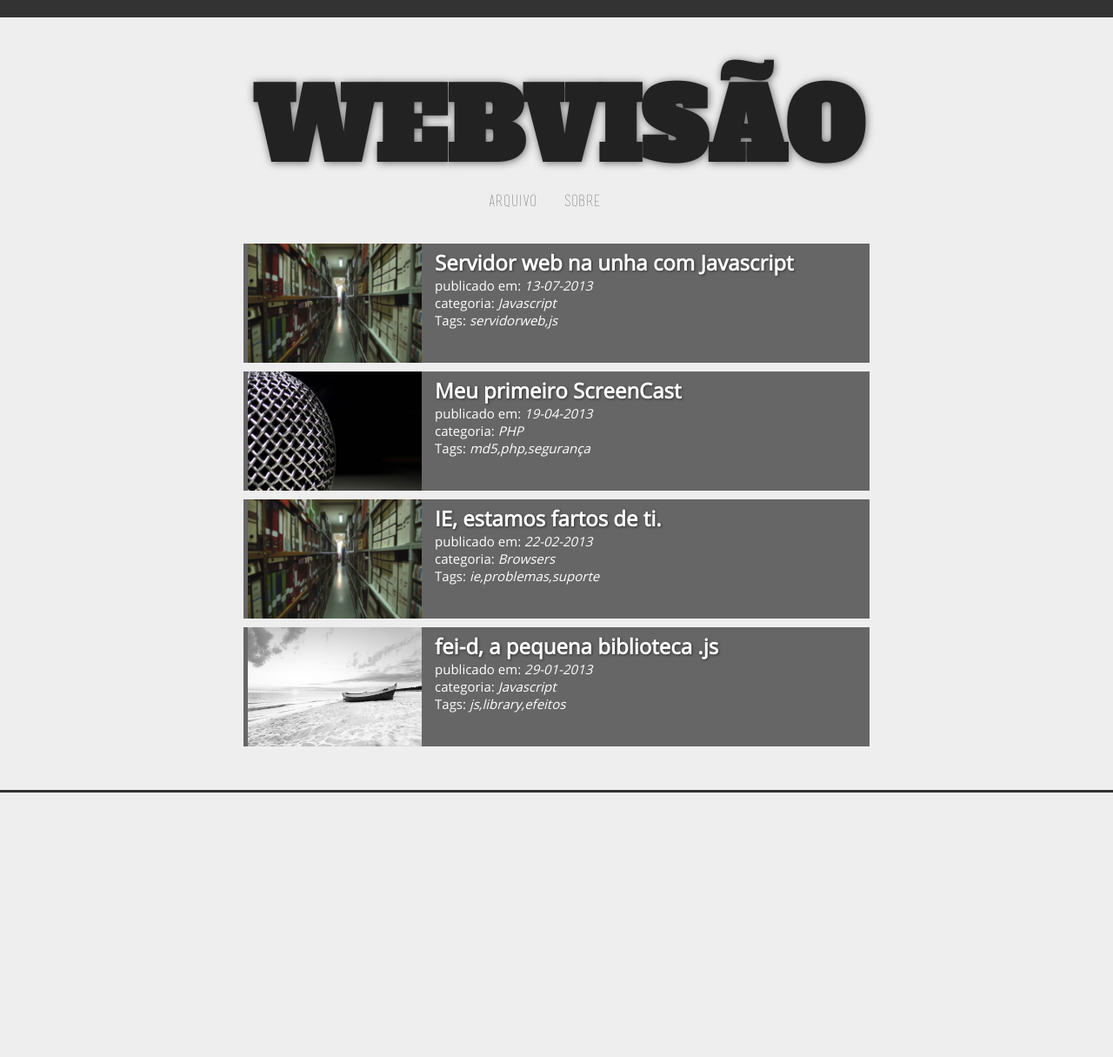
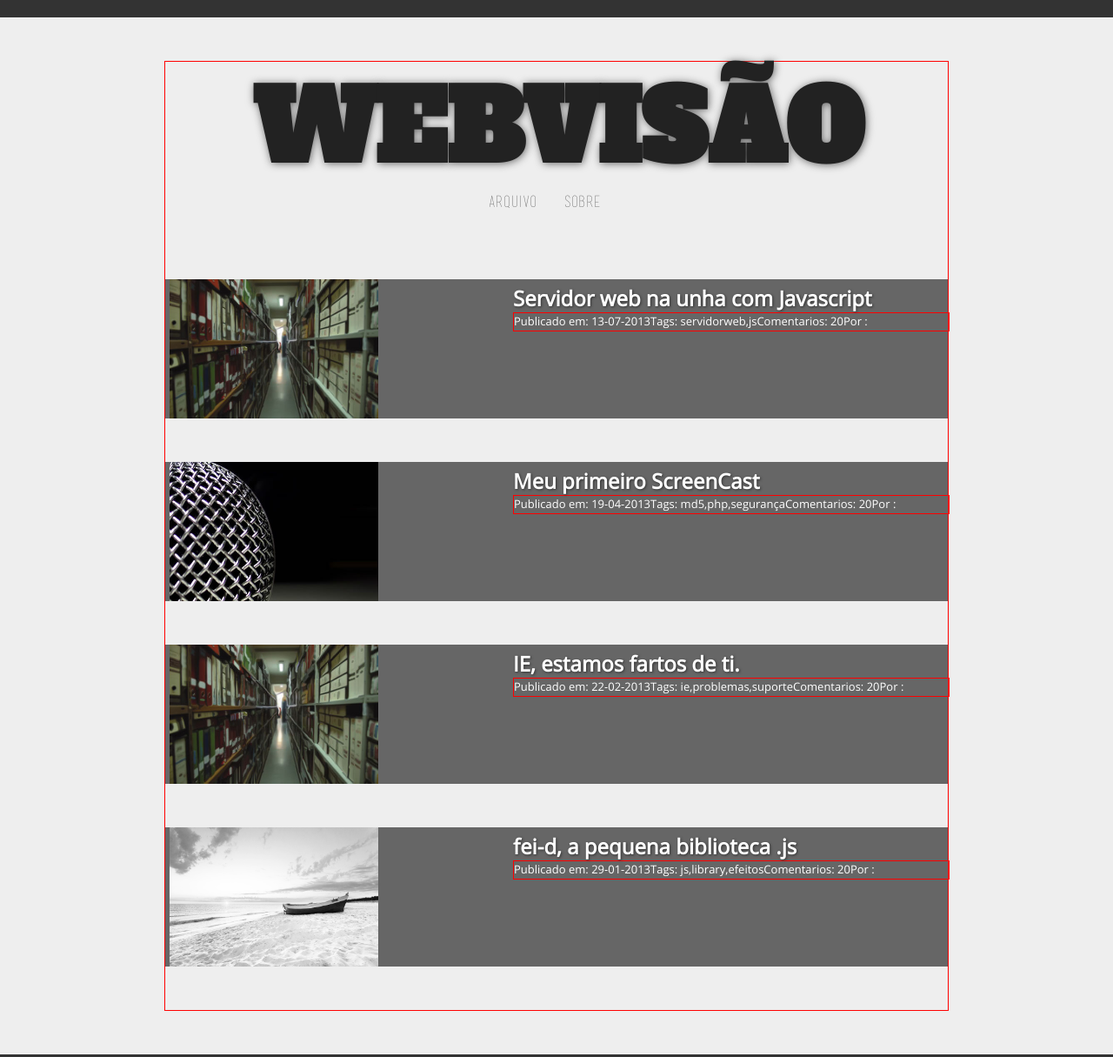
Before and after one commit to valdiney/blog, a Jekyll site: the page built from index.html, in a window 1280 px wide. Shown: the whole page at 87% size. Built offline with Jekyll 4.4.1, drawn with Linux system fonts in a browser that asks for light colours; before the commit the page ends 911 px from its top, so only the background shows below that.

Commit message:
Format post change

```diff
--- a/css/master.css
+++ b/css/master.css
@@ -20,6 +20,7 @@
 #wrap{
 	width:900px;
 	margin:50px auto;
+	border:1px solid red;
 }
 body, html{
 	background-color:#EEE;
@@ -55,15 +56,15 @@ nav{
 	font-family:"basicl";
 	font-size:18px;
 }
-ul{
+nav ul{
 	list-style:none;
 }
-ul li{
+nav ul li{
 	margin:0 0 0 22px;
 	cursor:pointer;
 	display:inline;
 }
-ul li ul{
+nav ul li ul{
 	position:absolute;
 	margin:3px 0 0 0;
 	opacity:0;
@@ -73,7 +74,7 @@ ul li ul{
 	-o-transition:opacity 2s;
 	transition:opacity 2s;
 }
-ul li ul li{
+nav ul li ul li{
 	background-color:#666;
 	color:#FFF;
 	padding:1px 3px;
@@ -109,18 +110,23 @@ h3{
 	text-align:left;
 	margin:15px 0;
 }
+
 /*CONTEUDO*/
+.wrap2{
+	width:900px;
+	margin:50px auto;
+}
+
 #conteudo{
 	width:100%;
 	margin:0 0 50px 0;
 }
 /*ESTILOS DO POST*/
 .post, .post-full{
-	width:80%;
-	height:137px;
-	margin:10px auto;
+	width:100%;
+	height:160px;
+	margin:0 0 50px 0;
 	background-color:#666;
-	/*border-radius:10px;*/
 }
 .post-full{
 	height:auto;
@@ -142,11 +148,11 @@ h3{
 	color:#EEE;
 }
 .post-full img{
-	width:721px;
+	width:720px;
 	height:300px;
 }
 .post-full .post-img{
-	width:721px;
+	width:720px;
 	height:300px;
 	margin:0 auto;
 }
@@ -164,14 +170,16 @@ h3{
 }
 .left-img{
 	float:left;
-	width:200px;
+	width:240px;
 	height:100%;
 	margin:0 0 0 5px;
 }
 .left-img img{
-	width: 200px;
+	width: 240px;
 	height: 100%;
 }
+
+
 /*Video*/
 iframe{
 	border:5px solid #EEE;
@@ -181,18 +189,26 @@ iframe{
 	float:right;
 	width:500px;
 	height:90%;
+	color:#FFF;
 	margin:5px 0 0 0;
 }
 .right-text p{
-	color:#FFF;
 	font-size:15px;
 }
-.info-extra{
-	font-size:10px;
+
+.info_about_post ul{
+	font-size:13px;
+	width:100%;
+	height:20px;
+	border:1px solid red;
 }
-.info-extra span{
-	font-style:italic;
+
+.info_about_post ul li{
+	display:inline;
+	float:left;
 }
+
+
 /*RODAPE*/
 footer{
 	width:100%;
--- a/index.html
+++ b/index.html
@@ -4,13 +4,25 @@ title: WebVisão - Outras formas de entender a Web
 ---
 
 {% for post in site.posts %}
+<!-- Inicio do wrap do contéudo -->
+<div class="wrap2">
 <article class="post">
 	<div class="left-img">
 		<img src="{{post.image}}">
 	</div>
 	<div class="right-text">
 		<a href="{{post.url}}"><h2>{{post.title}}</h2></a>
-		<p class="info-extra">publicado em: <span><time>{{post.date | date:"%d-%m-%Y"}}</time></span> <br> categoria: <span>{{post.categoria}}</span> <br> Tags: <span>{{post.tags}}</span></p>
+		<aside class="info_about_post">
+			<ul>
+				<li><div class="data"></div> Publicado em: <time>{{post.date | date:"%d-%m-%Y"}}</time></li>
+				<li><div class="tags"></div>Tags: {{post.tags}}</li>
+				<li><div class="comentarios"></div>Comentarios: 20</li>
+				<li>
+					<div class="autor"></div>Por : {{post.autor}}
+				</li>
+			</ul>
+		</aside>
 	</div>
+	<!-- Fim do wrap do contéudo -->
 </article>
 {% endfor %}
```
